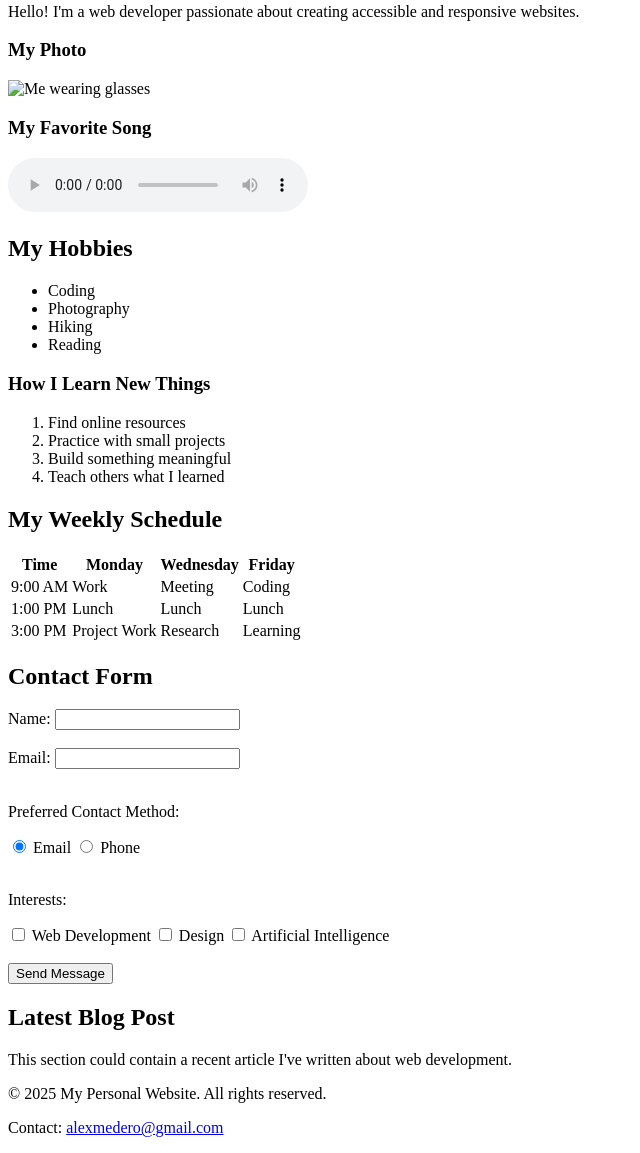
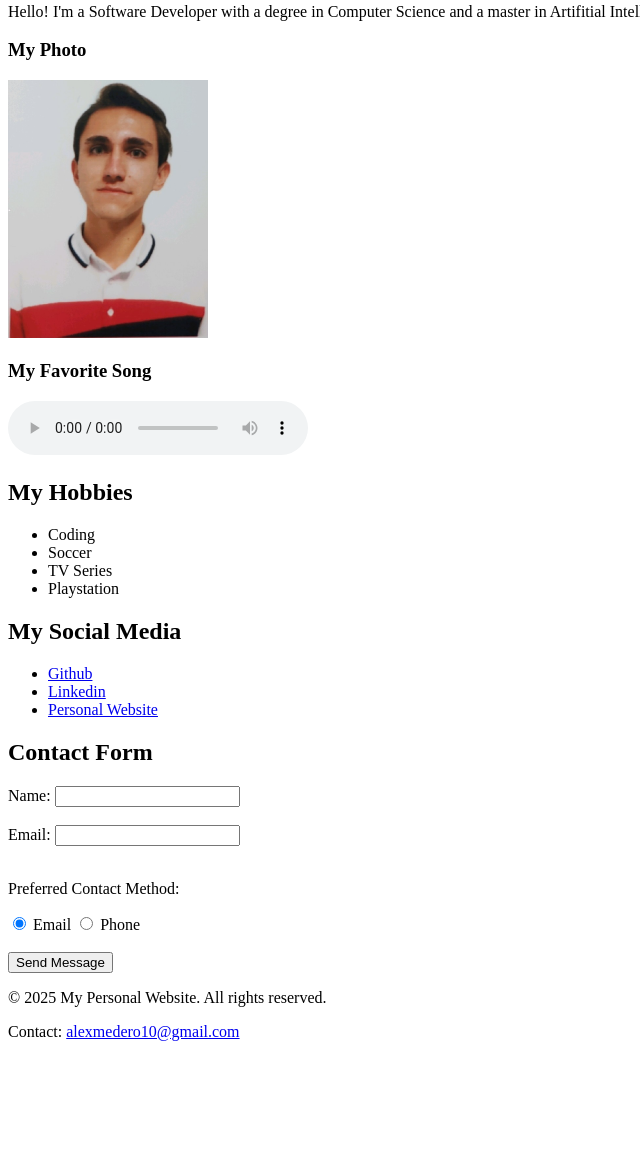
Before and after one commit to alexmedero10/JavaFullStack, a plain HTML site: page FrontEnd/BasicWebpage/index.html in a window 1280 px wide. Shown: the part 196-1349 px from the top of the page, without its empty margins (0-640 px from the left). After the commit the page ends 1253 px from the top, so only its background shows below. Drawn offline with Linux system fonts and the light colour scheme.

Commit message:
Project Personal Profile Page

```diff
--- a/FrontEnd/BasicWebpage/index.html
+++ b/FrontEnd/BasicWebpage/index.html
@@ -7,26 +7,27 @@
 <body>
     <header>
         <h1>Welcome to My Website</h1>
-        <p>A brief introduction about myself and this page.</p>
+        <p>I'm Alejandro Medero and this is me.</p>
     </header>
 
     <nav>
         <a href="#about">About Me</a> |
         <a href="#hobbies">My Hobbies</a> |
-        <a href="#schedule">My Schedule</a> |
+        <a href="#social">My Social Media</a> |
         <a href="#contact">Contact Me</a>
     </nav>
 
     <section id="about">
         <h2>About Me</h2>
-        <p>Hello! I'm a web developer passionate about creating accessible and responsive websites.</p>
+        <p>Hello! I'm a Software Developer with a degree in Computer
+            Science and a master in Artifitial Intelligence.</p>
 
         <h3>My Photo</h3>
-        <img src="profile.jpg" alt="Me wearing glasses" width="200">
+        <img src="profile.png" alt="Me" width="200">
 
         <h3>My Favorite Song</h3>
         <audio controls>
-            <source src="song.mp3" type="audio/mpeg">
+            <source src="Billie Eilish - THE GREATEST.mp3" type="audio/mpeg">
             Your browser does not support the audio element.
         </audio>
     </section>
@@ -35,52 +36,19 @@
         <h2>My Hobbies</h2>
         <ul>
             <li>Coding</li>
-            <li>Photography</li>
-            <li>Hiking</li>
-            <li>Reading</li>
+            <li>Soccer</li>
+            <li>TV Series</li>
+            <li>Playstation</li>
         </ul>
-
-        <h3>How I Learn New Things</h3>
-        <ol>
-            <li>Find online resources</li>
-            <li>Practice with small projects</li>
-            <li>Build something meaningful</li>
-            <li>Teach others what I learned</li>
-        </ol>
     </section>
 
-    <section id="schedule">
-        <h2>My Weekly Schedule</h2>
-        <table>
-            <thead>
-                <tr>
-                    <th>Time</th>
-                    <th>Monday</th>
-                    <th>Wednesday</th>
-                    <th>Friday</th>
-                </tr>
-            </thead>
-            <tbody>
-                <tr>
-                    <td>9:00 AM</td>
-                    <td>Work</td>
-                    <td>Meeting</td>
-                    <td>Coding</td>
-                </tr>
-                <tr>
-                    <td>1:00 PM</td>
-                    <td>Lunch</td>
-                    <td>Lunch</td>
-                    <td>Lunch</td>
-                </tr>
-                <tr>
-                    <td>3:00 PM</td>
-                    <td>Project Work</td>
-                    <td>Research</td>
-                    <td>Learning</td>
-                </tr>
-            </tbody>
-        </table>
+    <section id="social">
+        <h2>My Social Media</h2>
+        <ul>
+            <li><a href="https://github.com/alexmedero10">Github</a></li>
+            <li><a href="https://www.linkedin.com/in/alejandromederolujan">Linkedin</a></li>
+            <li><a href="https://portafolio-aml-woad.vercel.app">Personal Website</a></li>
+        </ul>
     </section>
 
     <section id="contact">
@@ -99,28 +67,13 @@
             <input type="radio" id="contact-phone" name="contact" value="phone">
             <label for="contact-phone">Phone</label><br><br>
 
-            <p>Interests:</p>
-            <input type="checkbox" id="interest-web" name="interest" value="web">
-            <label for="interest-web">Web Development</label>
-
-            <input type="checkbox" id="interest-design" name="interest" value="design">
-            <label for="interest-design">Design</label>
-
-            <input type="checkbox" id="interest-ai" name="interest" value="ai">
-            <label for="interest-ai">Artificial Intelligence</label><br><br>
-
             <button type="submit">Send Message</button>
         </form>
     </section>
 
-    <article>
-        <h2>Latest Blog Post</h2>
-        <p>This section could contain a recent article I've written about web development.</p>
-    </article>
-
     <footer>
         <p>&copy; 2025 My Personal Website. All rights reserved.</p>
-        <p>Contact: <a href="mailto:alexmedero@gmail.com">alexmedero@gmail.com</a></p>
+        <p>Contact: <a href="mailto:alexmedero10@gmail.com">alexmedero10@gmail.com</a></p>
     </footer>
 </body>
 </html>
```
Also changed, not shown: FrontEnd/BasicWebpage/profile.png (added), 1 other file.
